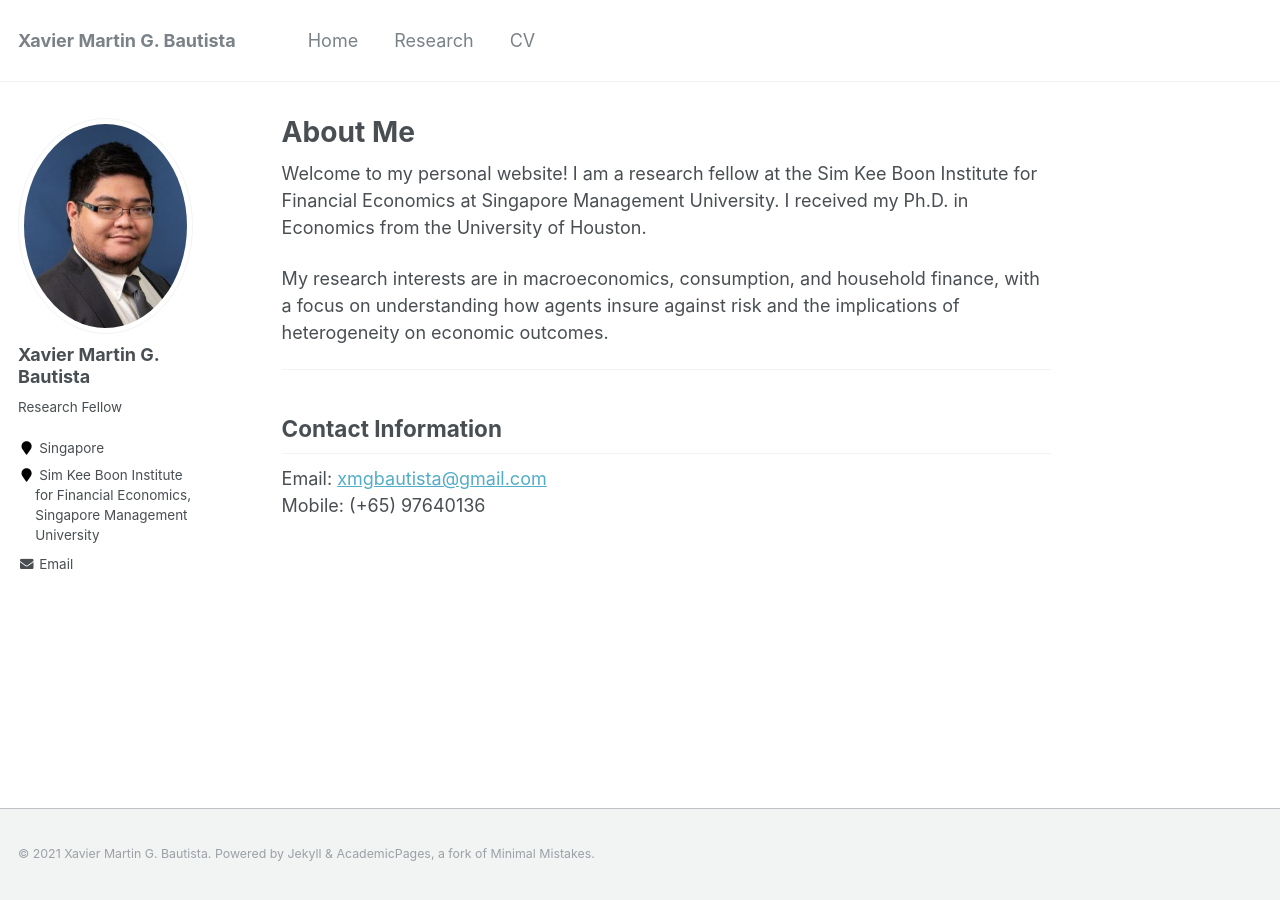
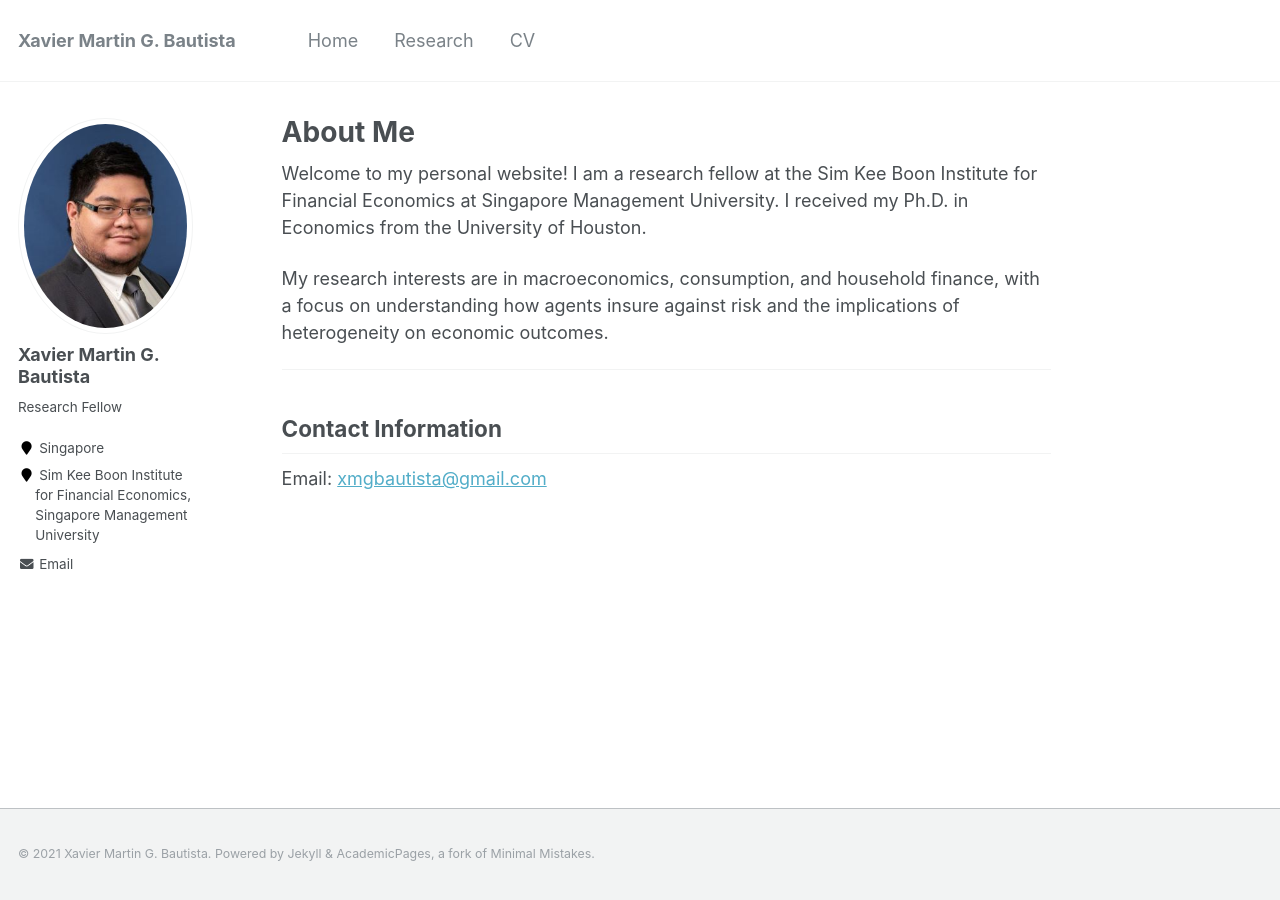
Before and after one commit to xmgbautista/xmgbautista.github.io, a Jekyll site: the page built from _pages/about.md, in a window 1280 px wide. Built offline with Jekyll 4.4.1, drawn with Linux system fonts in a browser that asks for light colours.

Commit message:
Update cv and about page.

```diff
--- a/_pages/about.md
+++ b/_pages/about.md
@@ -17,5 +17,4 @@ My research interests are in macroeconomics, consumption, and household finance,
 ___
 ## Contact Information
 
-Email: [xmgbautista@gmail.com](mailto:xmgbautista@gmail.com)<br>
-Mobile: (+65) 97640136
+Email: [xmgbautista@gmail.com](mailto:xmgbautista@gmail.com)
```
Also changed, not shown: 1 other file.
